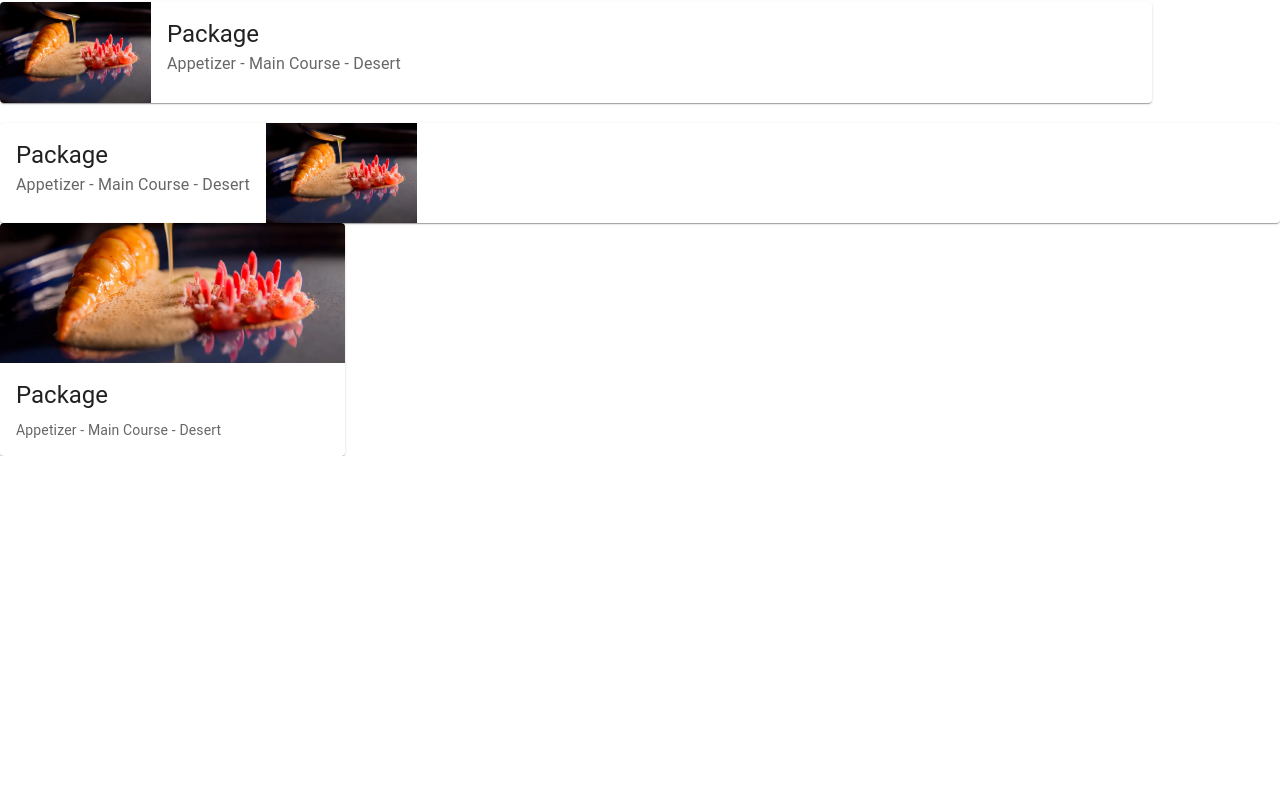
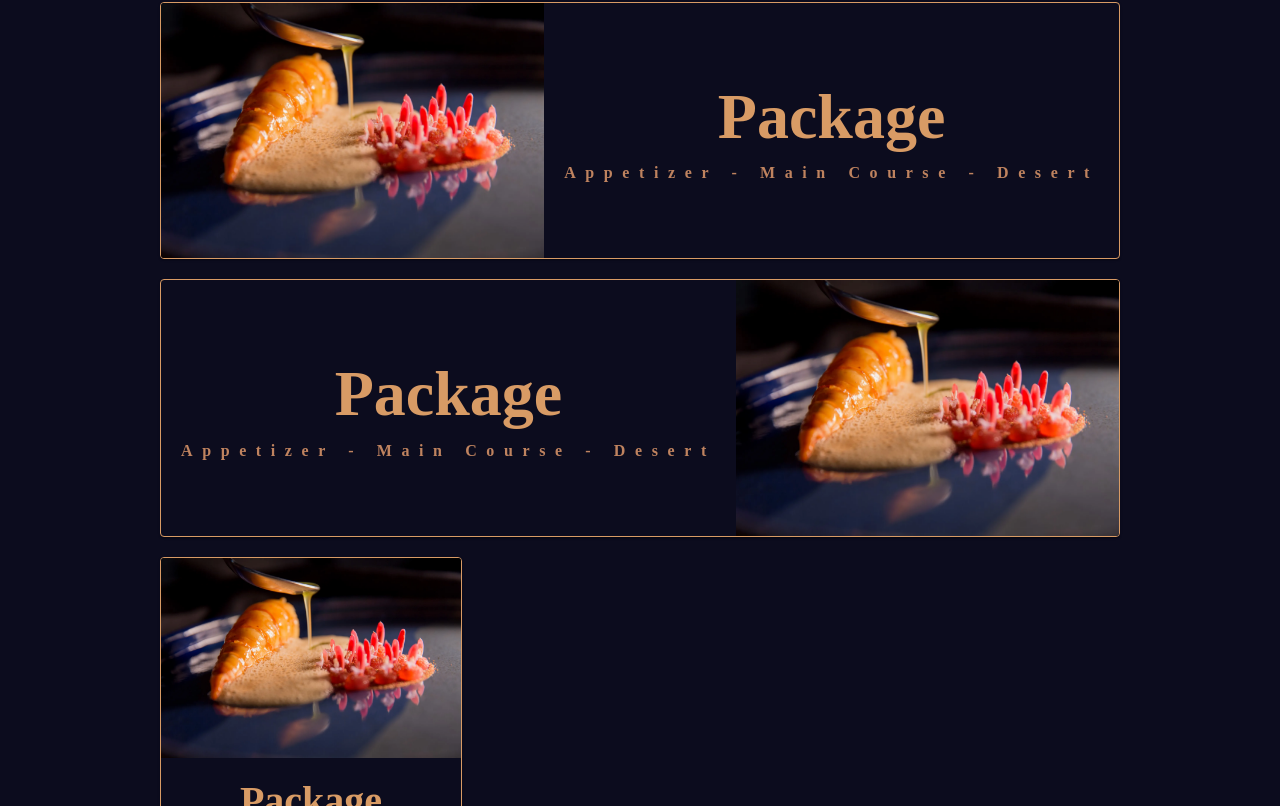
Before and after one commit to woodyyNMK/csc105-hackathon-group-number-16, a React (Create React App) app in the folder frontend/: page / in a window 1280 px wide. Shown: the part 574-1380 px from the top of the page. Before the commit the page ends 1030 px from the top, so only its background shows below. Built offline with nearby package versions, Linux system fonts and the light colour scheme.

Commit message:
frontend Menu InProgress

```diff
--- a/frontend/src/components/MenuCard1.jsx
+++ b/frontend/src/components/MenuCard1.jsx
@@ -9,28 +9,28 @@ import Typography from '@mui/material/Typography';
 import SkipPreviousIcon from '@mui/icons-material/SkipPrevious';
 import PlayArrowIcon from '@mui/icons-material/PlayArrow';
 import SkipNextIcon from '@mui/icons-material/SkipNext';
+import { CardActionArea } from '@mui/material';
 
 function MenuCard1() {
     const theme = useTheme();
   return (
-    <Card sx={{ display: 'flex' }}>
+    <Card sx={{backgroundColor:"#0C0C1E", border:"1px solid #d89b65"}}>
+    <CardActionArea sx={{ display: 'flex', alignItems:"center" }}>
     <CardMedia
       component="img"
-      sx={{ width: 151 }}
+      sx={{ width: "40%" , height: "35%"}}
       image="./assets/temp.png"
       alt="Live from space album cover"
     />
-    <Box sx={{ display: 'flex', flexDirection: 'column' }}>
       <CardContent sx={{ flex: '1 0 auto' }}>
-        <Typography component="div" variant="h5">
+        <Typography component="div" variant="h5" align="center" sx={{fontFamily:"Argent Cf", fontSize:"4rem",fontWeight:"bold",color:"#d89b65"}}>
           Package
         </Typography>
-        <Typography variant="subtitle1" color="text.secondary" component="div">
+        <Typography variant="subtitle1" color="text.secondary" component="div" align="center" sx={{fontFamily:"Argent Cf", fontWeight:"bold", letterSpacing:"0.6rem", color:"#bf835f"}}>
           Appetizer - Main Course - Desert
         </Typography>
       </CardContent>
-
-    </Box>
+      </CardActionArea>
 
   </Card>
   )
--- a/frontend/src/components/MenuCard2.jsx
+++ b/frontend/src/components/MenuCard2.jsx
@@ -9,29 +9,29 @@ import Typography from '@mui/material/Typography';
 import SkipPreviousIcon from '@mui/icons-material/SkipPrevious';
 import PlayArrowIcon from '@mui/icons-material/PlayArrow';
 import SkipNextIcon from '@mui/icons-material/SkipNext';
+import { CardActionArea } from '@mui/material';
 
 
 function MenuCard2() {
     const theme = useTheme();
   return (
-    <Card sx={{ display: 'flex' }}>
-    <Box sx={{ display: 'flex', flexDirection: 'column' }}>
+    <Card sx={{backgroundColor:"#0C0C1E", border:"1px solid #d89b65"}}>
+    <CardActionArea sx={{ display: 'flex', alignItems:"center" }}>
       <CardContent sx={{ flex: '1 0 auto' }}>
-        <Typography component="div" variant="h5">
+        <Typography component="div" variant="h5" align="center" sx={{fontFamily:"Argent Cf", fontSize:"4rem",fontWeight:"bold",color:"#d89b65"}}>
           Package
         </Typography>
-        <Typography variant="subtitle1" color="text.secondary" component="div">
+        <Typography variant="subtitle1" color="text.secondary" component="div" align="center" sx={{fontFamily:"Argent Cf", fontWeight:"bold", letterSpacing:"0.6rem",color:"#bf835f"}}>
           Appetizer - Main Course - Desert
         </Typography>
       </CardContent>
-
-    </Box>
-    <CardMedia
+      <CardMedia
       component="img"
-      sx={{ width: 151 }}
+      sx={{ width: "40%" , height: "35%" }}
       image="./assets/temp.png"
       alt="Live from space album cover"
     />
+    </CardActionArea>
   </Card>
   )
 }
--- a/frontend/src/components/MenuCard3.jsx
+++ b/frontend/src/components/MenuCard3.jsx
@@ -7,20 +7,21 @@ import { CardActionArea } from '@mui/material';
 
 function MenuCard3() {
   return (
-    <Card sx={{ maxWidth: 345 }}>
+    <Card sx={{ maxWidth: 300,maxHeight: 400, alignItems:"center",backgroundColor:"#0C0C1E", border:"1px solid #d89b65"}}>
       <CardActionArea>
         <CardMedia
           component="img"
-          height="140"
+          height="20%"
+          width="15%"
           image="./assets/temp.png"
           alt="green iguana"
         />
         <CardContent>
-          <Typography gutterBottom variant="h5" component="div">
+          <Typography gutterBottom variant="h5" component="div" align="center" sx={{fontFamily:"Argent Cf", fontSize:"2.5rem",fontWeight:"bold",color:"#d89b65"}}>
             Package
           </Typography>
-          <Typography variant="body2" color="text.secondary">
-            Appetizer - Main Course - Desert
+          <Typography variant="body2" color="text.secondary" align="center" sx={{fontFamily:"Argent Cf", fontWeight:"bold", letterSpacing:"0.6rem",color:"#bf835f"}}>
+            Appetizer <br/>- <br/>Main Course <br/>- <br/>Desert
           </Typography>
         </CardContent>
       </CardActionArea>
--- a/frontend/src/css/HomePage.css
+++ b/frontend/src/css/HomePage.css
@@ -1,10 +1,32 @@
 .Header{
+    background-color: #f2f2f2;
+    height: 30em;
+}
+
+.Body{
     background-color: #0C0C1E;
-    height: 30em;
 }
 
 .c1{
     position: relative;
-    width: 90%;
+    width: 75%;
     margin-bottom: 20px;
+    margin-left: auto;
+    margin-right: auto;
 }
+
+.c2{
+    position: relative;
+    width: 75%;
+    margin-bottom: 20px;
+    margin-left: auto;
+    margin-right: auto;
+}
+
+.c3{
+    position: relative;
+    width: 75%;
+    margin-bottom: 20px;
+    margin-left: auto;
+    margin-right: auto;
+}
--- a/frontend/src/pages/HomePage.jsx
+++ b/frontend/src/pages/HomePage.jsx
@@ -14,16 +14,20 @@ export default function HomePage() {
             <Navbar/>
 
         </Box>
-        <div>
+        <div className='Body'>
 
-            <Typography sx={{fontSize: "4rem" }}>
+            <Typography align="center" sx={{fontSize: "4rem",fontFamily:"Argent Cf", fontWeight:"bold", letterSpacing:"0.7rem", color:"#d89b65"}}>
                 Menu
             </Typography>
             <div className='c1'>
             <MenuCard1 />
             </div>
+            <div className='c2'>
             <MenuCard2 sx={{width:"50%"}}/>
+            </div>
+            <div className='c3'>
             <MenuCard3/>
+            </div>
         </div>
     </div>
   )
```
Also changed, not shown: frontend/src/img/temp.png (deleted).
